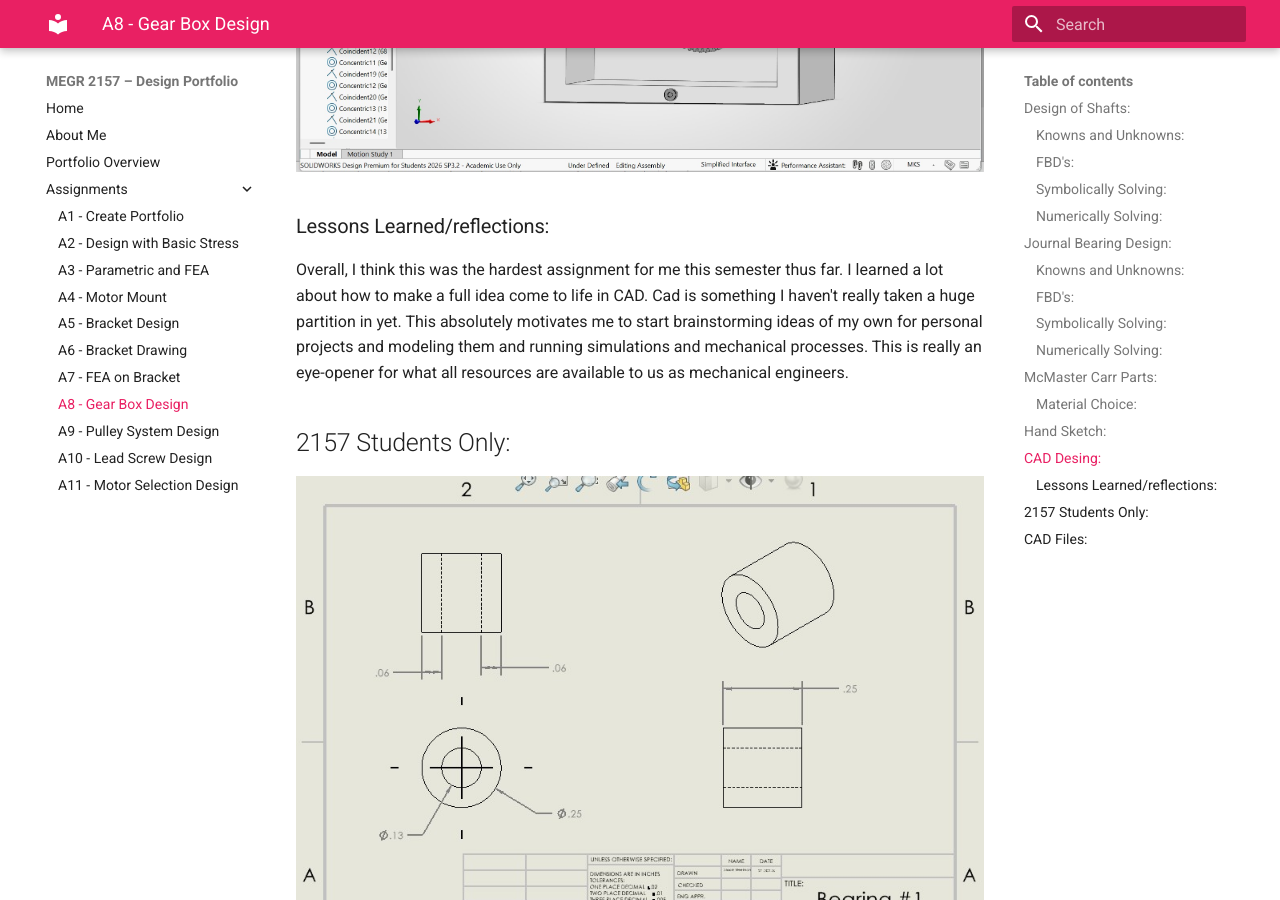
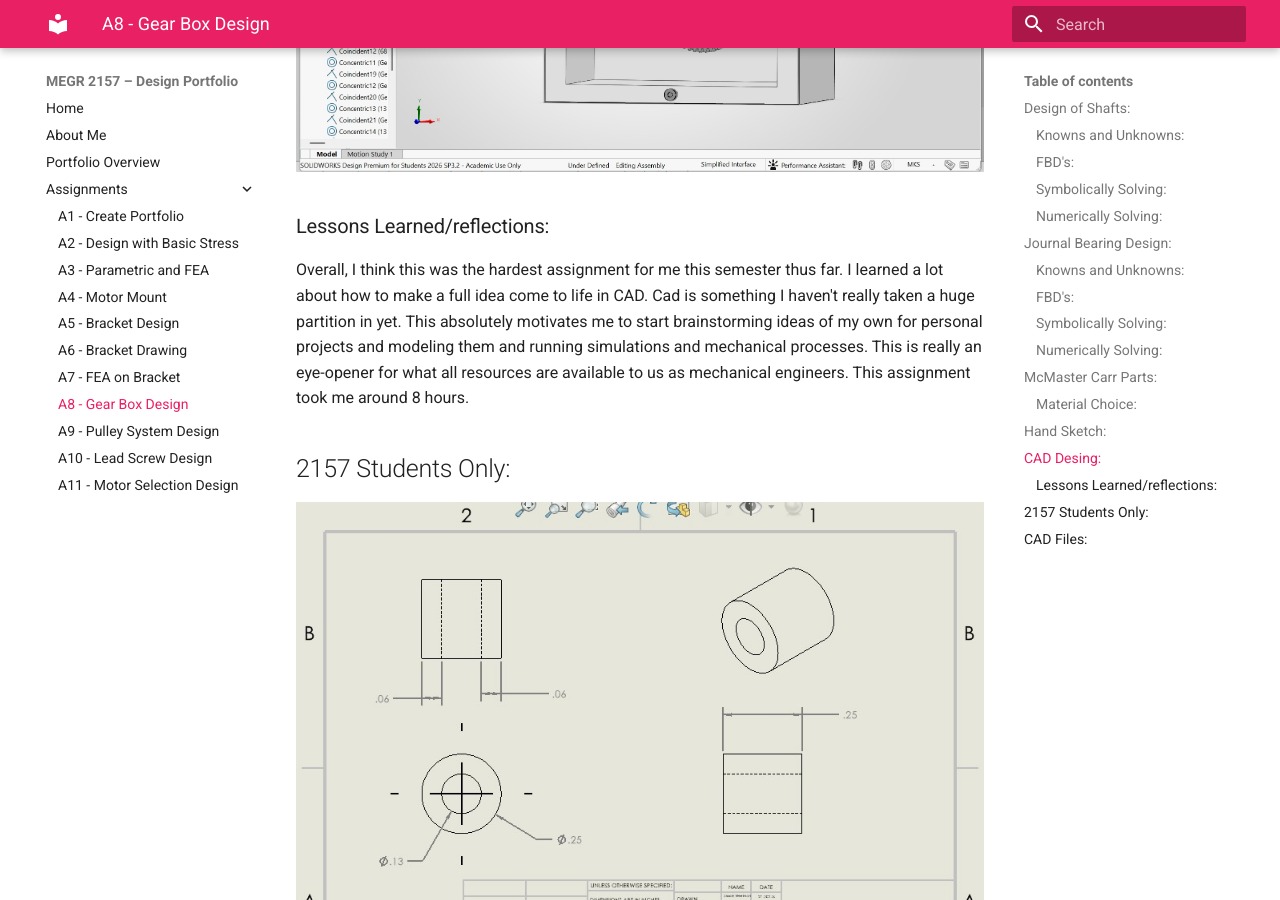
Before and after one commit to gracieanne14/design-projects-portfolio, an MkDocs documentation site: the page built from docs/assignments/A08/index.md, in a window 1280 px wide and 900 px high, scrolled down 11790 px. Built offline with MkDocs 1.6.1 and Material for MkDocs 9.7.7, drawn with Linux system fonts in a browser that asks for light colours.

Commit message:
Update reflections with time spent on assignment
Added time spent on the assignment to reflections.

```diff
--- a/docs/assignments/A08/index.md
+++ b/docs/assignments/A08/index.md
@@ -66,7 +66,7 @@ For my material I decided to go with ABS PC. This is a high-performance thermopl
 
 
 ### Lessons Learned/reflections:
-Overall, I think this was the hardest assignment for me this semester thus far. I learned a lot about how to make a full idea come to life in CAD. Cad is something I haven't really taken a huge partition in yet. This absolutely motivates me to start brainstorming ideas of my own for personal projects and modeling them and running simulations and mechanical processes. This is really an eye-opener for what all resources are available to us as mechanical engineers.
+Overall, I think this was the hardest assignment for me this semester thus far. I learned a lot about how to make a full idea come to life in CAD. Cad is something I haven't really taken a huge partition in yet. This absolutely motivates me to start brainstorming ideas of my own for personal projects and modeling them and running simulations and mechanical processes. This is really an eye-opener for what all resources are available to us as mechanical engineers. This assignment took me around 8 hours.
 
 ## 2157 Students Only:
 ![](bearing_1_drawing.jpg)
```
